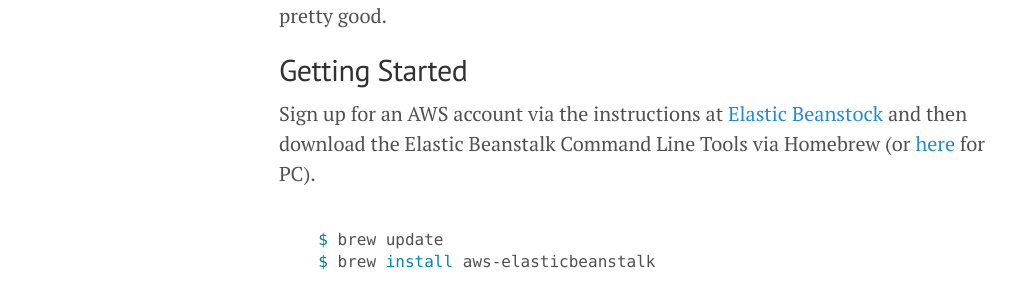
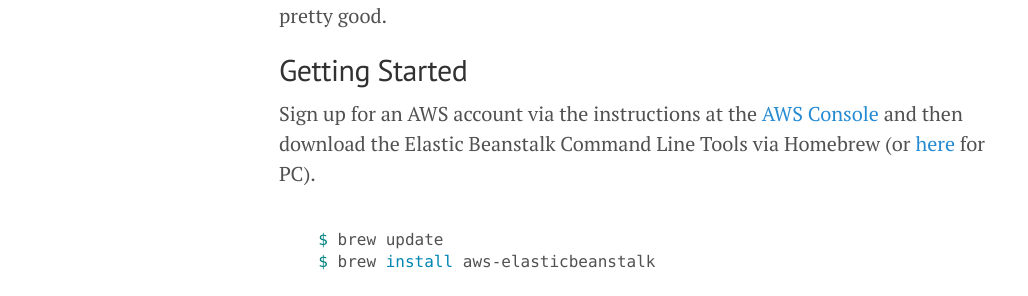
Before and after one commit to jtescher/jtescher.github.io, a Jekyll site: the page built from _posts/2015-04-20-how-to-set-up-a-rails-4-2-app-on-aws-with-elastic-beanstlk-and-postgresql.md, in a window 1280 px wide and 900 px high, scrolled down 1087 px. Shown: the part 160-456 px from the top of the window, without its empty margins (1-1029 px from the left). Built offline with Jekyll 4.4.1, drawn with Linux system fonts in a browser that asks for light colours; Markdown is read by kramdown in place of the engine named in the settings.

Commit message:
Change EB to AWS Console

```diff
--- a/_posts/2015-04-20-how-to-set-up-a-rails-4-2-app-on-aws-with-elastic-beanstlk-and-postgresql.md
+++ b/_posts/2015-04-20-how-to-set-up-a-rails-4-2-app-on-aws-with-elastic-beanstlk-and-postgresql.md
@@ -36,8 +36,8 @@ If you get stuck or have other issues the
 [documentation for Elastic Beanstalk](http://docs.aws.amazon.com/elasticbeanstalk/latest/dg/Welcome.html) is pretty good.
 
 ## Getting Started
-Sign up for an AWS account via the instructions at
-[Elastic Beanstock](https://console.aws.amazon.com/elasticbeanstalk/) and then download the
+Sign up for an AWS account via the instructions at the
+[AWS Console](https://console.aws.amazon.com/elasticbeanstalk/) and then download the
 Elastic Beanstalk Command Line Tools via Homebrew (or
 [here](http://docs.aws.amazon.com/elasticbeanstalk/latest/dg/eb-cli3-getting-set-up.html#eb_cli3-install-with-pip) for PC).
 
```
